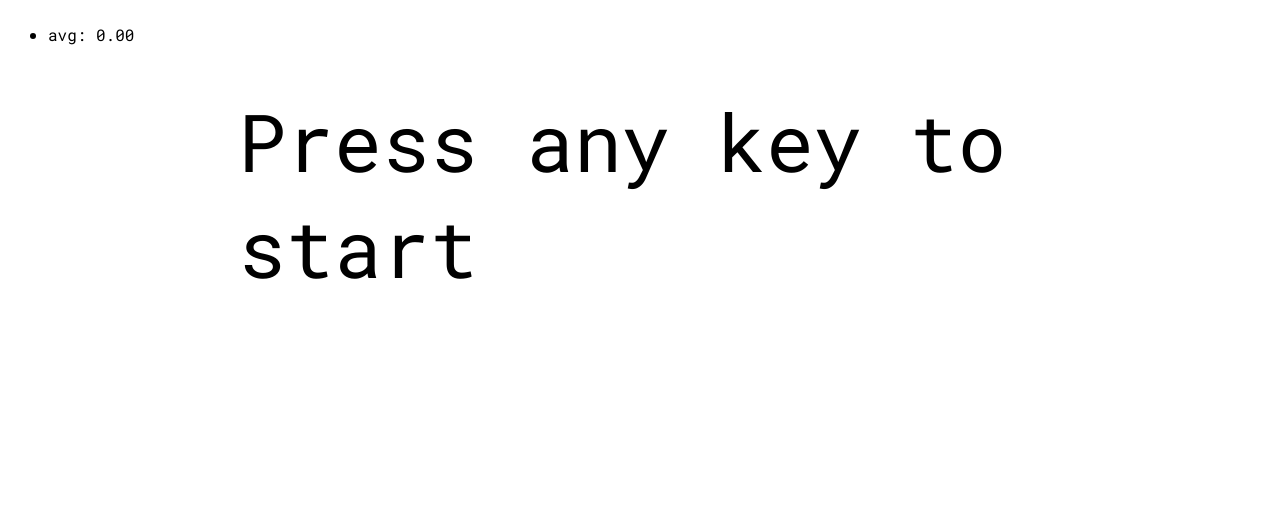
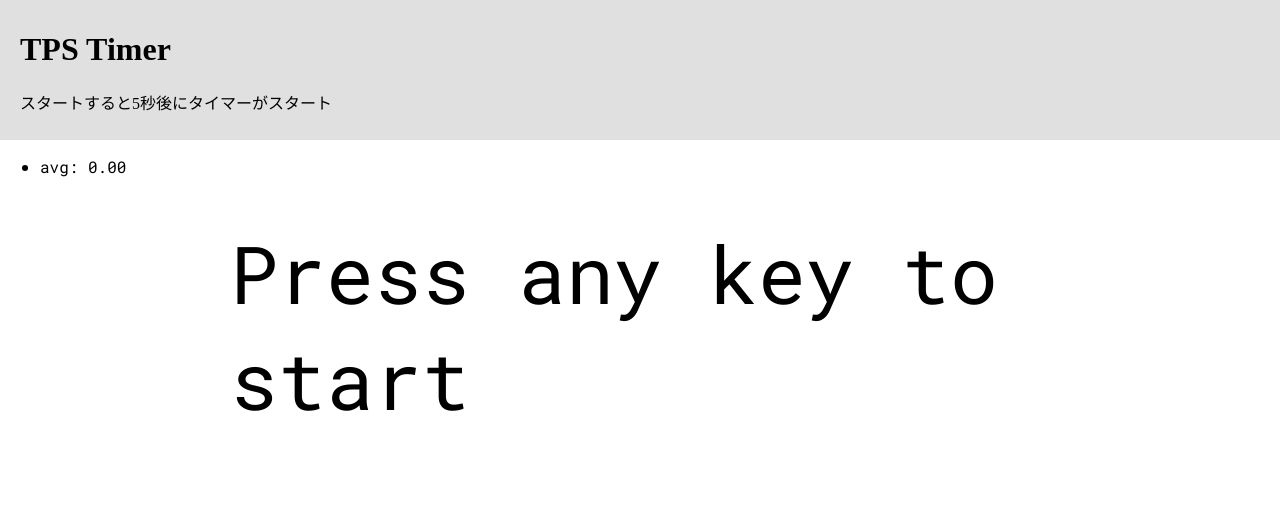
Before and after one commit to musou1500/tps-timer, a plain HTML site: page index.html in a window 1280 px wide. Drawn offline with Linux system fonts and the light colour scheme.

Commit message:
タイトルと説明を追加

```diff
--- a/index.html
+++ b/index.html
@@ -8,6 +8,10 @@
     <title>TPS Timer</title>
   </head>
   <body>
+    <header>
+      <h1>TPS Timer</h1>
+      <p>スタートすると5秒後にタイマーがスタート</p>
+    </header>
     <div id="app">
       <div id="history"></div>
       <div id="timer"></div>
--- a/style.css
+++ b/style.css
@@ -4,6 +4,15 @@
   font-family: "Roboto Mono", monospace;
   display: grid;
   grid-template-columns: auto 1fr;
+}
+
+body {
+  margin: 0;
+}
+
+header {
+  background-color: #e0e0e0;
+  padding: 10px 20px;
 }
 
 #history {
```
